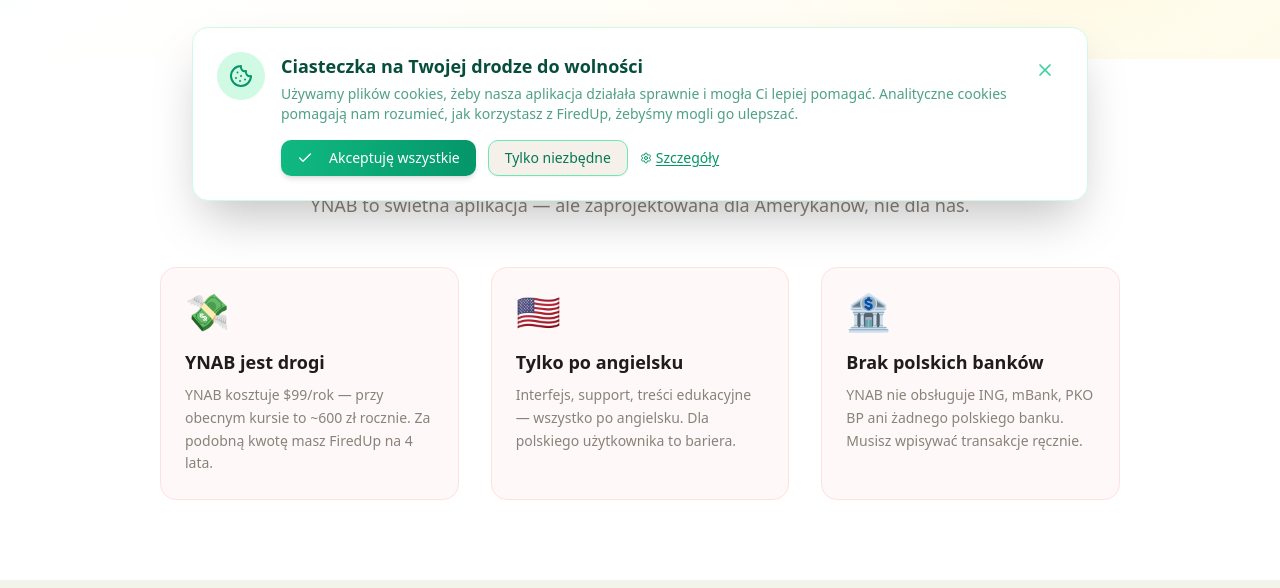
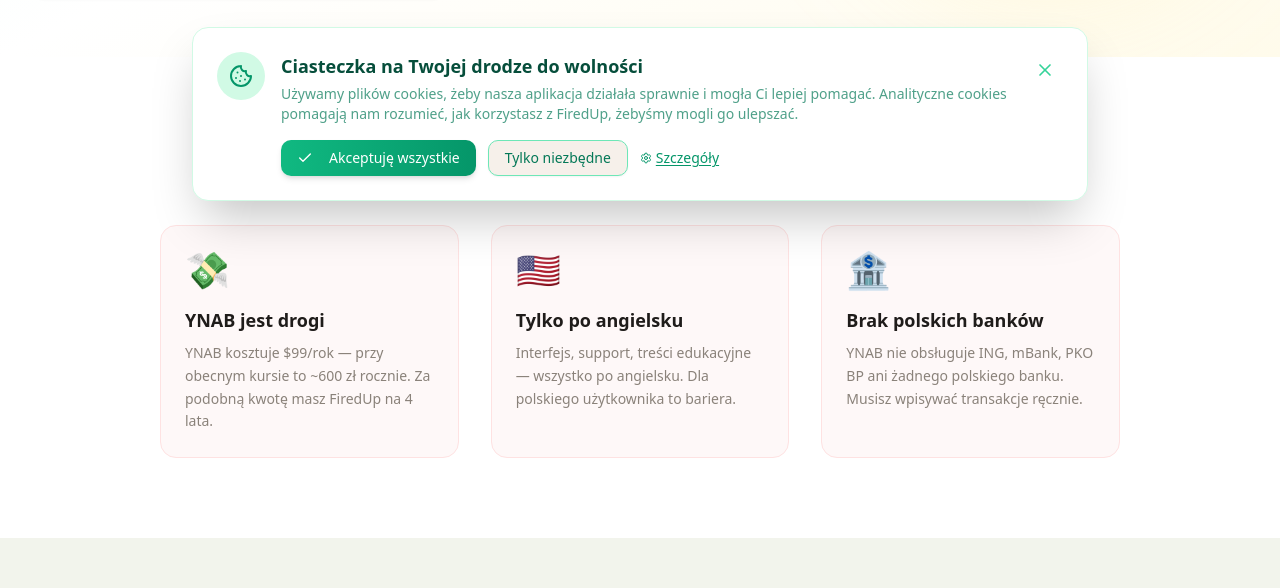
Before and after one commit to elcukro/home-budget, a Next.js app in the folder frontend/: page /ynab-alternatywa in a window 1280 px wide. Shown: the part 583-1171 px from the top of the page. Built offline with nearby package versions, Linux system fonts and the light colour scheme; no server answers.

Commit message:
fix: Reduce spacing between hero and pain points sections

```diff
--- a/frontend/src/app/(app)/ynab-alternatywa/page.tsx
+++ b/frontend/src/app/(app)/ynab-alternatywa/page.tsx
@@ -84,7 +84,7 @@ const faqJsonLd = {
 
 function HeroYnab() {
   return (
-    <section className="relative min-h-[80vh] flex items-center pt-24 pb-20 overflow-hidden bg-gradient-to-br from-emerald-50 via-white to-amber-50">
+    <section className="relative min-h-[80vh] flex items-center pt-24 pb-10 overflow-hidden bg-gradient-to-br from-emerald-50 via-white to-amber-50">
       {/* Gradient orbs */}
       <div className="absolute top-20 left-10 w-72 h-72 bg-emerald-200/40 rounded-full blur-3xl" />
       <div className="absolute bottom-20 right-10 w-96 h-96 bg-amber-200/30 rounded-full blur-3xl" />
@@ -187,7 +187,7 @@ function PainPoints() {
   ];
 
   return (
-    <section className="py-20 bg-white">
+    <section className="pt-10 pb-20 bg-white">
       <div className="max-w-5xl mx-auto px-4 sm:px-6 lg:px-8">
         <div className="text-center mb-12">
           <h2 className="text-3xl font-bold text-gray-900 mb-4">
```
